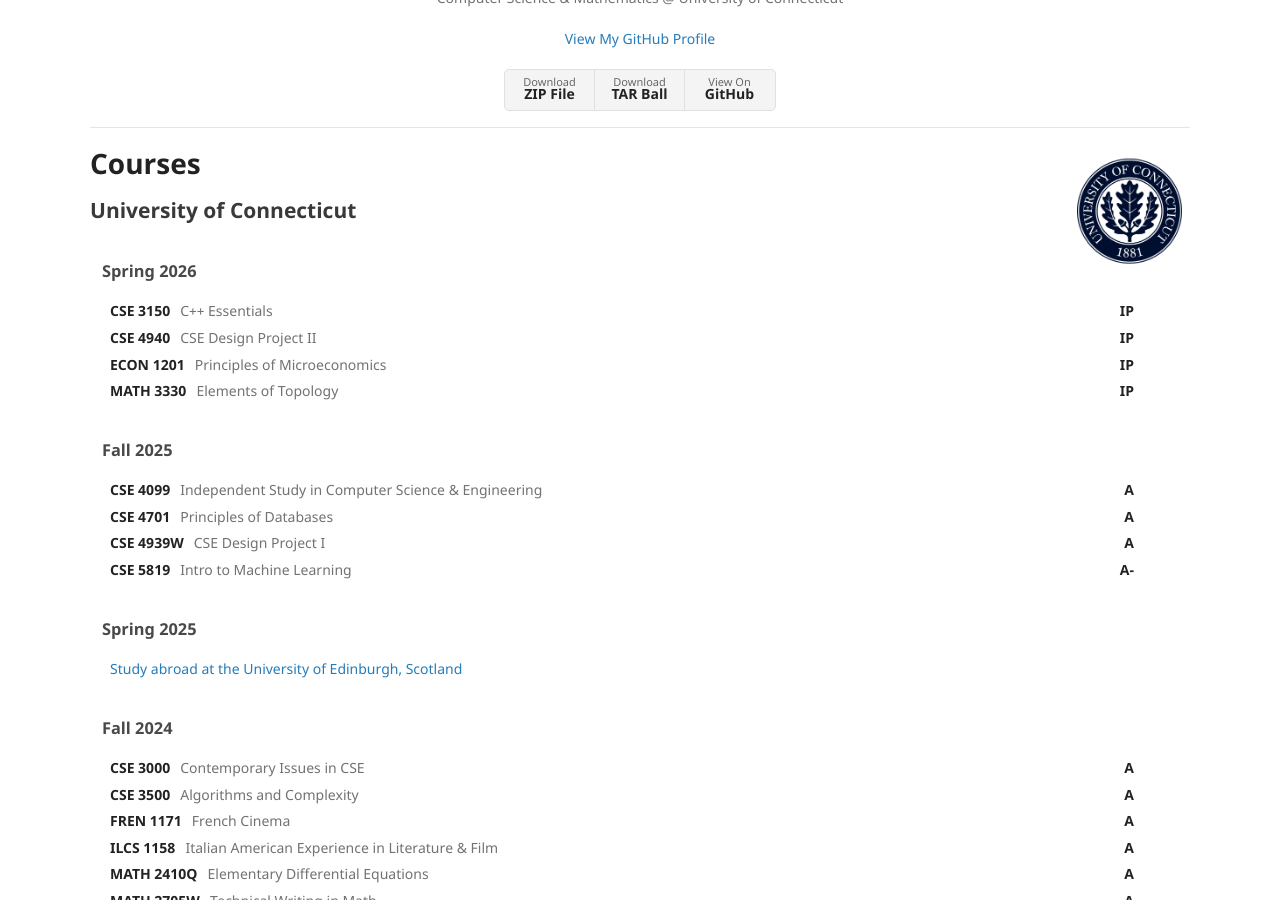
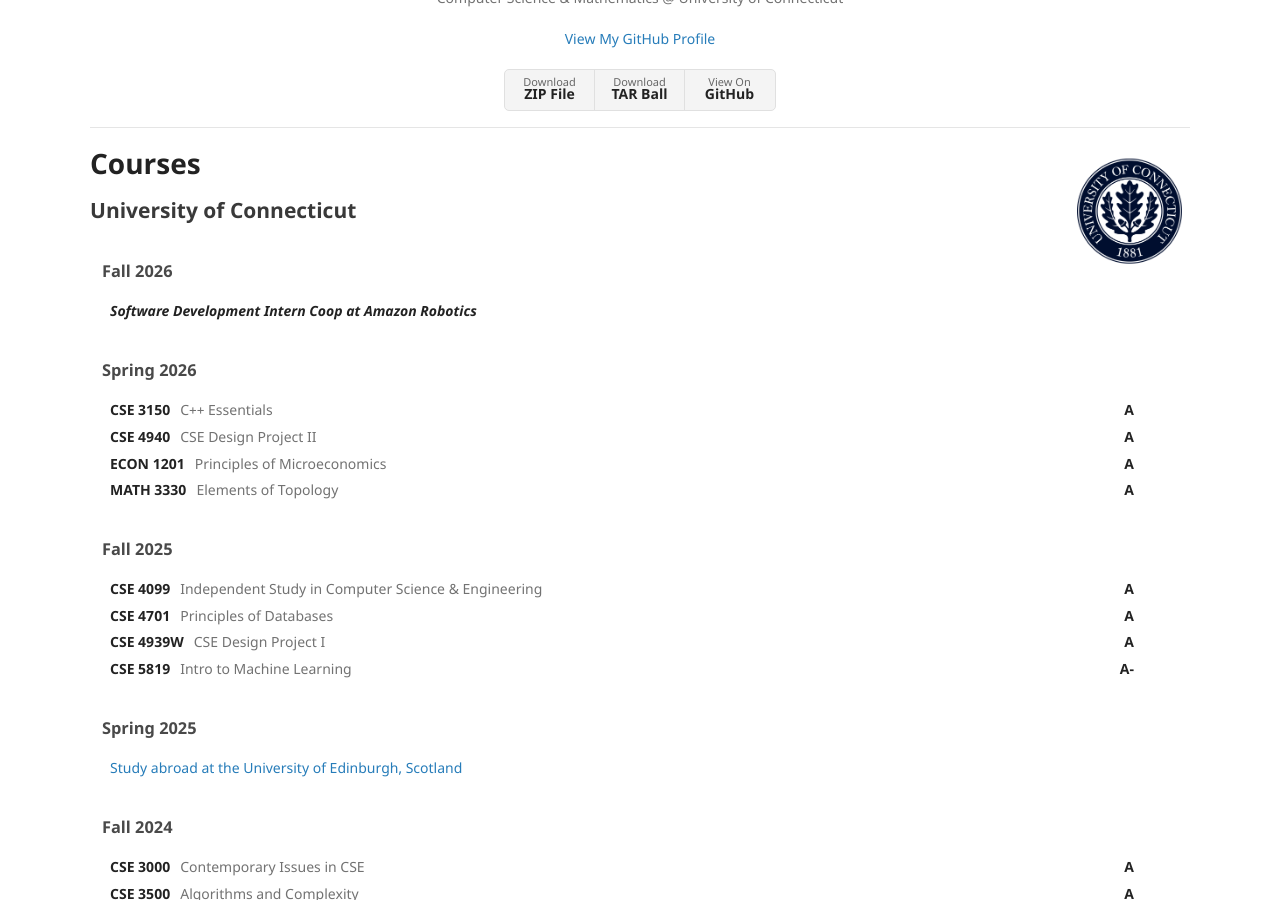
Before and after one commit to RileyFrancis/rileyfrancis.github.io, a Jekyll site: the page built from courses.md, in a window 1280 px wide and 900 px high, scrolled down 489 px. Built offline with Jekyll 4.4.1, drawn with Linux system fonts in a browser that asks for light colours.

Commit message:
update classes

```diff
--- a/courses.md
+++ b/courses.md
@@ -12,13 +12,16 @@ title: Courses
   </span>
 </h2>
 
+### Fall 2026
+***Software Development Intern Coop at Amazon Robotics***
+
 ### Spring 2026
 <div class="course-line">
   <div class="course-left">
     <strong>CSE 3150</strong> C++ Essentials
   </div>
   <div class="course-right">
-    <strong>IP</strong>
+    <strong>A</strong>
   </div>
 </div>
 
@@ -27,7 +30,7 @@ title: Courses
     <strong>CSE 4940</strong> CSE Design Project II
   </div>
   <div class="course-right">
-    <strong>IP</strong>
+    <strong>A</strong>
   </div>
 </div>
 
@@ -36,7 +39,7 @@ title: Courses
     <strong>ECON 1201</strong> Principles of Microeconomics
   </div>
   <div class="course-right">
-    <strong>IP</strong>
+    <strong>A</strong>
   </div>
 </div>
 
@@ -45,7 +48,7 @@ title: Courses
     <strong>MATH 3330</strong> Elements of Topology
   </div>
   <div class="course-right">
-    <strong>IP</strong>
+    <strong>A</strong>
   </div>
 </div>
 
```
